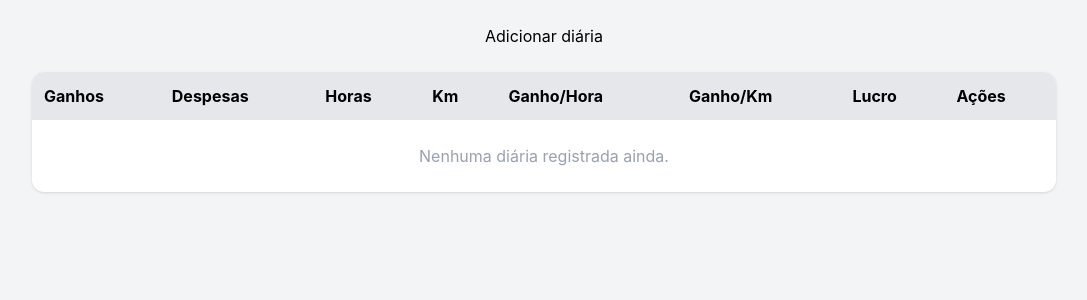
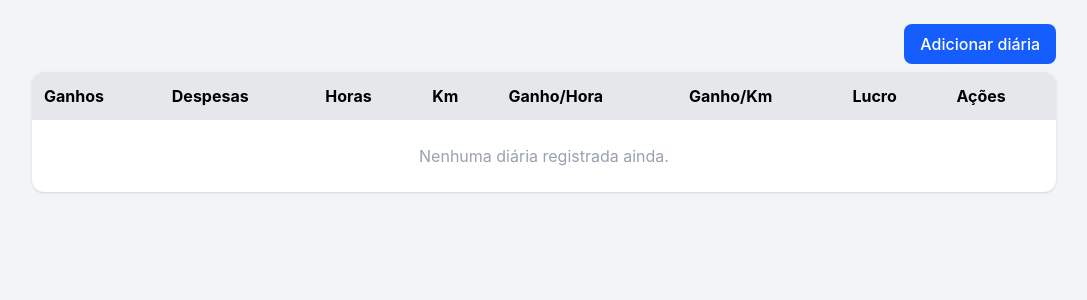
Before and after one commit to rodrigovalentimrs/driver-daily-dashboard, a React (Vite) app: page / in a window 1280 px wide. Shown: the top 300 px of the page, without its empty margins (96-1183 px from the left). Built offline with nearby package versions, Linux system fonts and the light colour scheme.

Commit message:
refactor: reorganiza layout da DailyPage e ajusta posição do botão do modal

```diff
--- a/src/pages/Daily/DailyPage.jsx
+++ b/src/pages/Daily/DailyPage.jsx
@@ -2,6 +2,7 @@ import { useDailyData } from "./hooks/useDailyData";
 import { DailyForm } from "./components/DailyForm";
 import { DailyTable } from "./components/DailyTable";
 import { Modal } from "../../components/Modal";
+import { Button } from "../../components/ui/Button";
 
 export function DailyPage() {
   const {
@@ -14,19 +15,25 @@ export function DailyPage() {
     openModal,
     isModalOpen,
     closeModal,
-    error
+    error,
+    editId,
   } = useDailyData();
 
   return (
     <main className="min-h-screen bg-gray-100 p-6">
-      <div className="max-w-5xl mx-auto flex flex-col gap-6">
-        <button onClick={openModal}>Adicionar diária</button>
+      <div className="max-w-5xl mx-auto flex flex-col gap-2">
+        <div className="flex justify-end">
+          <Button variant="primary" onClick={openModal}>
+            Adicionar diária
+          </Button>
+        </div>
         <Modal isOpen={isModalOpen} onClose={closeModal}>
           <DailyForm
             error={error}
             handleSubmit={handleSubmit}
             formData={formData}
             handleChange={handleChange}
+            editId={editId}
           />
         </Modal>
 
--- a/src/pages/Daily/components/DailyForm.jsx
+++ b/src/pages/Daily/components/DailyForm.jsx
@@ -11,7 +11,7 @@ export function DailyForm({
   return (
     <div className="flex flex-col gap-4">
       <h2 className="text-2xl font-bold">
-        {editId ? "Editar diária" : "Adicionar diária"}
+        {editId  ? "Editar diária" : "Adicionar diária"}
       </h2>
       <form onSubmit={handleSubmit} className="flex flex-col gap-4">
         <div className="flex flex-col gap-1">
@@ -41,7 +41,7 @@ export function DailyForm({
             value={formData.expenses}
             onChange={handleChange}
           />
-          {error.earnings && (
+          {error.expenses && (
             <p className="text-red-500 text-sm">{error.expenses}</p>
           )}
         </div>
@@ -57,7 +57,7 @@ export function DailyForm({
             value={formData.workedHours}
             onChange={handleChange}
           />
-          {error.earnings && (
+          {error.workedHours && (
             <p className="text-red-500 text-sm">{error.workedHours}</p>
           )}
         </div>
@@ -73,7 +73,7 @@ export function DailyForm({
             value={formData.distanceKm}
             onChange={handleChange}
           />
-          {error.earnings && (
+          {error.distanceKm && (
             <p className="text-red-500 text-sm">{error.distanceKm}</p>
           )}
         </div>
--- a/src/pages/Daily/components/DailyTableRow.jsx
+++ b/src/pages/Daily/components/DailyTableRow.jsx
@@ -21,7 +21,7 @@ export function DailyTableRow({ item, startEditData, deleteData }) {
       <td className="p-3">{formatCurrency(gainPerKm)}</td>
       <td className="p-3">{formatCurrency(profit)}</td>
 
-      <td className="p-3">
+      <td className="p-3 flex gap-2">
         <Button variant="secondary" onClick={() => startEditData(item.id)}>Editar</Button>
 
         <Button variant="danger" onClick={() => deleteData(item.id)}>Excluir</Button>
--- a/src/pages/Daily/hooks/useDailyData.js
+++ b/src/pages/Daily/hooks/useDailyData.js
@@ -10,13 +10,13 @@ export function useDailyData() {
     };
 
     const [list, setList] = useState([]);
-    const [formData, setformData] = useState(initialFormData)
+    const [formData, setFormData] = useState(initialFormData)
     const [error, setError] = useState({})
     const [editId, setEditId] = useState(null);
     const [isModalOpen, setIsModalOpen] = useState(false);
 
     function resetFormData() {
-        setformData(initialFormData);
+        setFormData(initialFormData);
     }
 
     function openModal() {
@@ -32,7 +32,7 @@ export function useDailyData() {
     function handleChange(e) {
         const { name, value } = e.target;
 
-        setformData((prev) => ({
+        setFormData((prev) => ({
             ...prev,
             [name]: value
         }));
@@ -74,7 +74,7 @@ export function useDailyData() {
 
         if (!itemToEdit) return;
 
-        setformData({
+        setFormData({
             earnings: itemToEdit.earnings,
             expenses: itemToEdit.expenses,
             workedHours: itemToEdit.workedHours,
@@ -82,7 +82,9 @@ export function useDailyData() {
         });
 
         setEditId(id);
+
         openModal();
+
     }
 
     function updateData() {
@@ -97,8 +99,9 @@ export function useDailyData() {
                     : data
             )
         )
+        setEditId(null);
         resetFormData();
-        setEditId(null);
+
     }
 
     function deleteData(id) {
```
